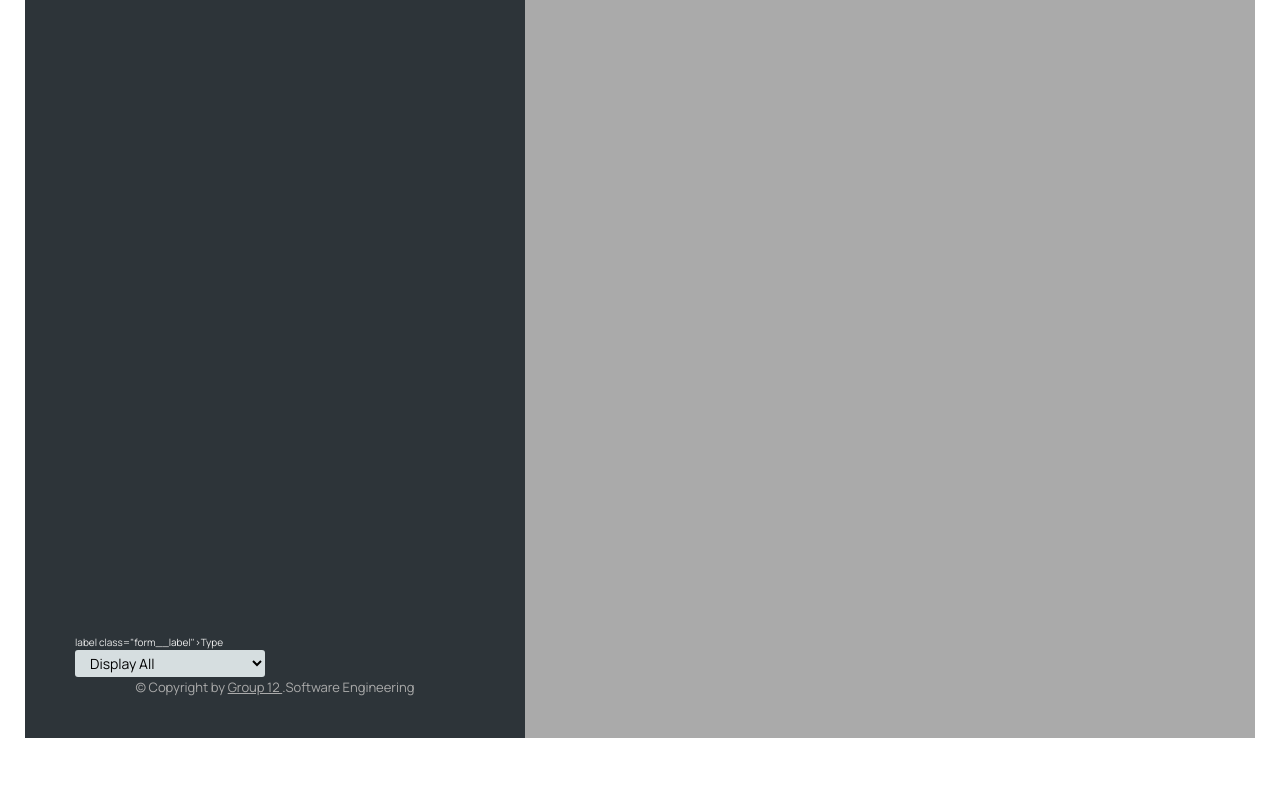
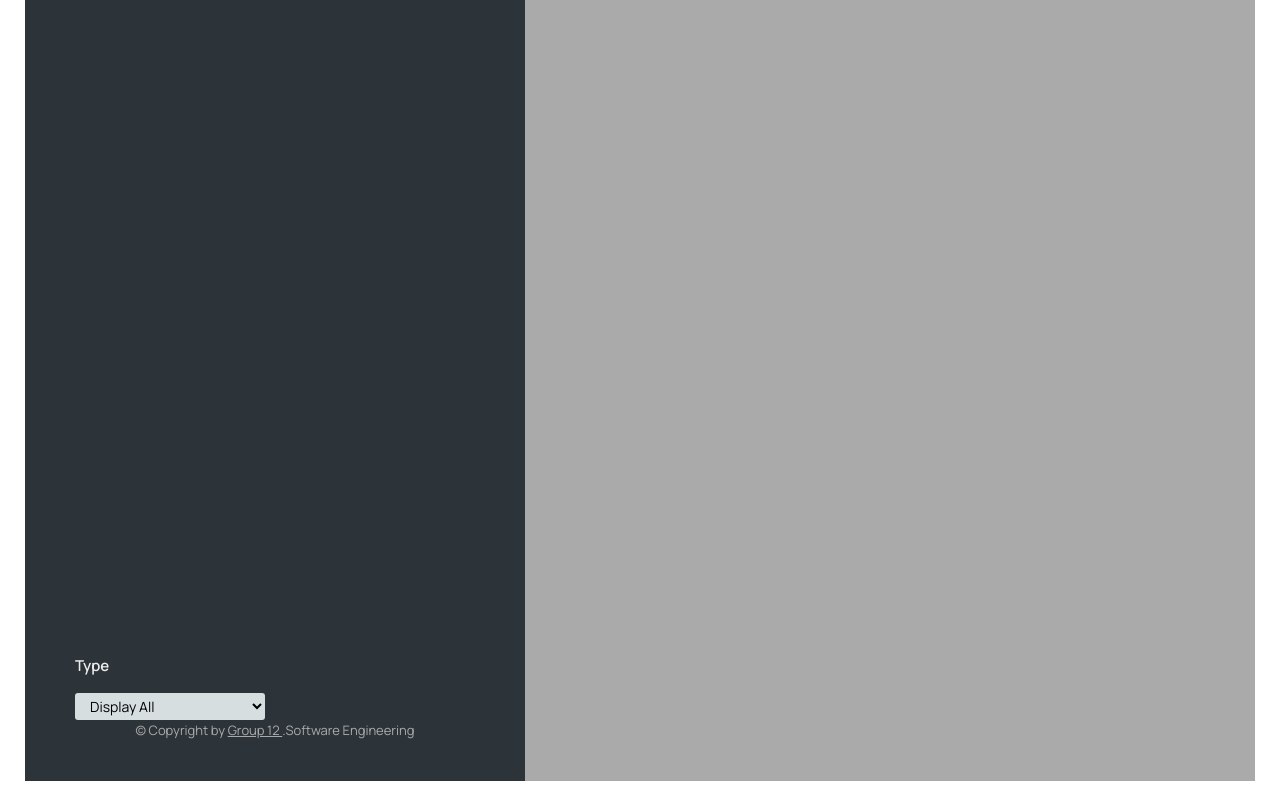
Before and after one commit to muhammadImtiaz27/DBKL_SSRB_Frontend, a plain HTML site: page AuditorDashboard/index.html in a window 1280 px wide. Shown: the part 129-935 px from the top of the page. Before the commit the page ends 892 px from the top, so only its background shows below. Drawn offline with nearby package versions, Linux system fonts and the light colour scheme.

Commit message:
Update index.html
1. Fixed a typo at the <label> element,

```diff
--- a/AuditorDashboard/index.html
+++ b/AuditorDashboard/index.html
@@ -50,7 +50,7 @@
 
             <ul class="details"></ul>
 
-            label class="form__label">Type</label>
+            <label class="form__label">Type</label>
             <select id="dropdown_menu" class="form__input">
                 <option value="default">Display All</option>
                 <option value="good">Good Tennants</option>
```
